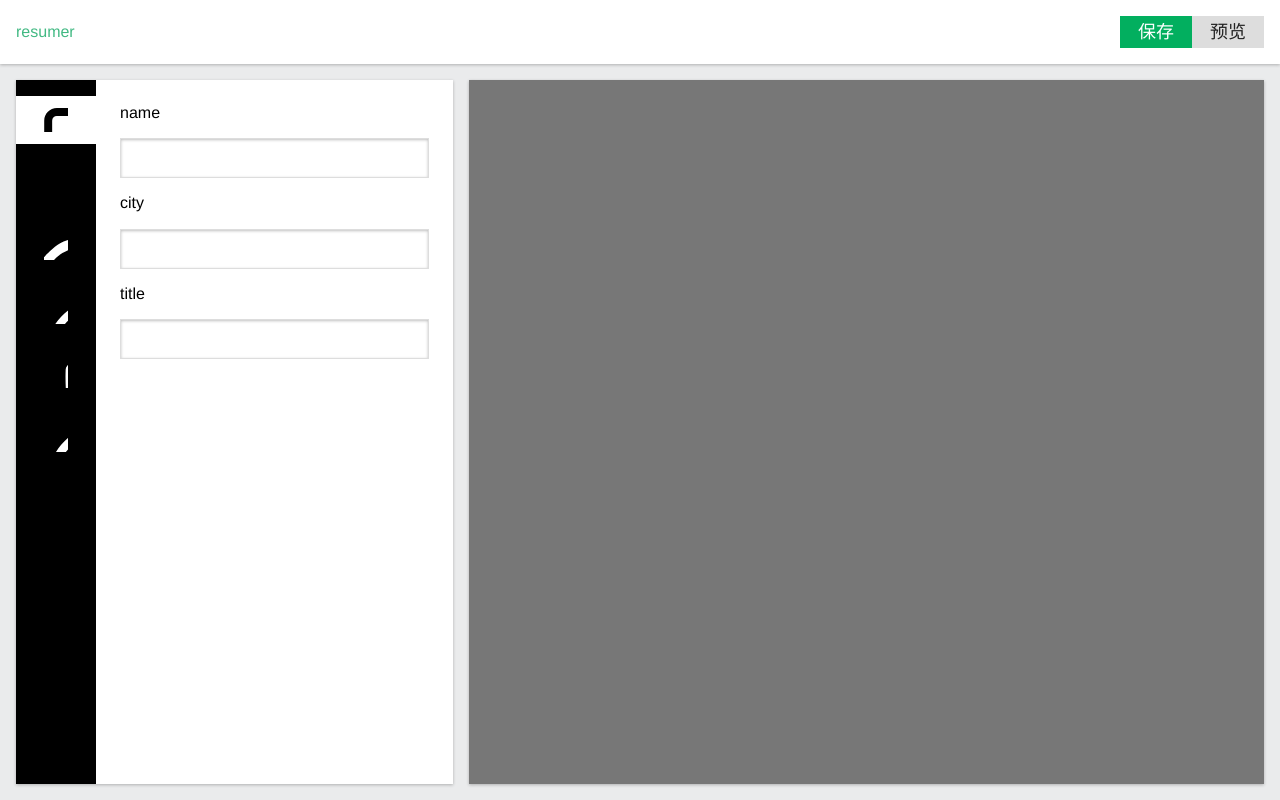
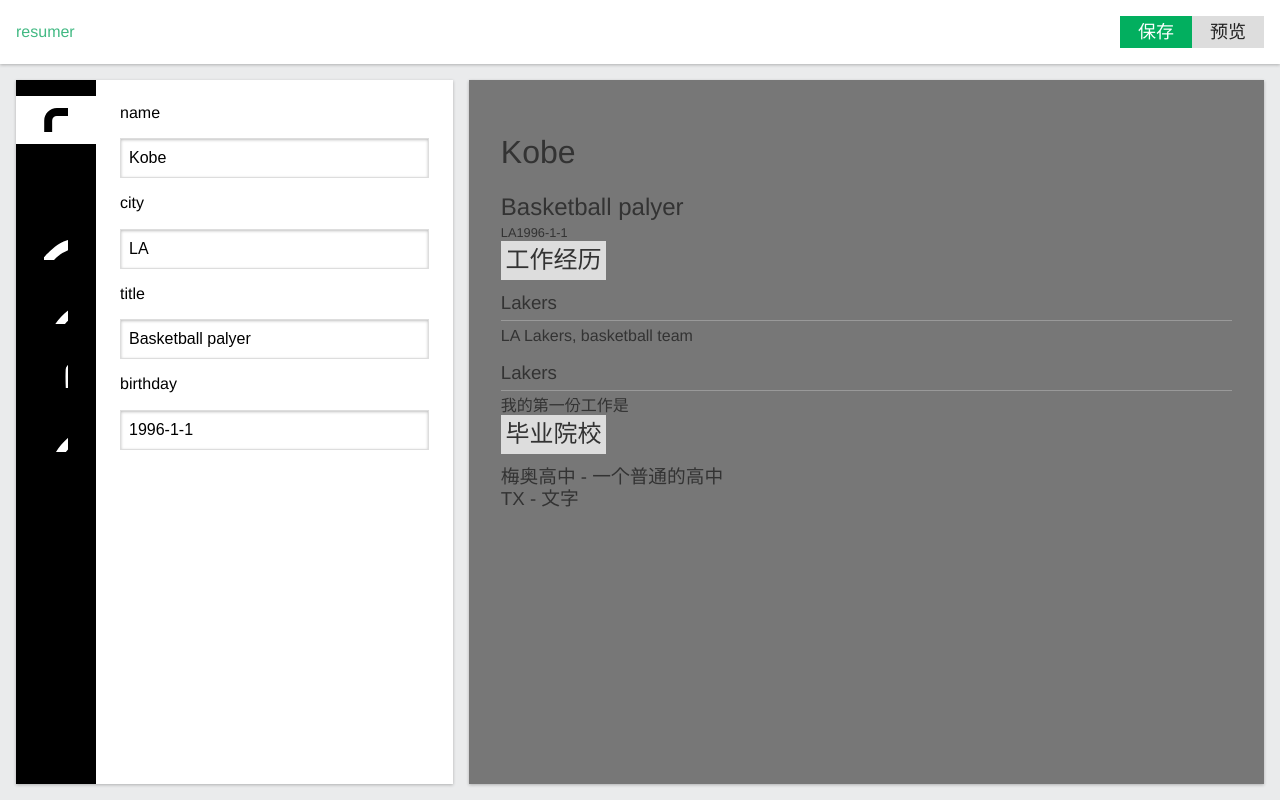
Before and after one commit to 13hoop/YRVuePractice, a Vue app in the folder resumerVue/: page / in a window 1280 px wide. Built offline with nearby package versions, Linux system fonts and the light colour scheme.

Commit message:
vuex done

```diff
--- a/resumerVue/src/components/Preview.vue
+++ b/resumerVue/src/components/Preview.vue
@@ -1,17 +1,104 @@
 <template>
   <div id="preview">
+    <section data-name="profile" v-show="resume.profile">
+      <h1>
+        {{resume.profile.name}}
+      </h1>
+      <h2>
+        {{resume.profile.title}}
+      </h2>
+      <p>
+        <small>{{resume.profile.city}}</small>
+        <small>{{resume.profile.birthday}}</small>
+      </p>
+    </section>
+    <section data-name="workHistory" v-show="resume.workHistory">
+      <h2>工作经历</h2>
+      <ol>
+        <li v-for="item in resume.workHistory">
+          <h3>{{item.company}}</h3>
+          <p v-show="item.content">{{item.content}}</p>
+        </li>
+      </ol>
+    </section>
+    <section data-name="education" v-show="resume.education">
+      <h2>毕业院校</h2>
+      <ol>
+        <li v-for="item in resume.education">
+          <h3>{{item.school}}
+            <span v-show="item.content"> - {{item.content}}</span>
+          </h3>
+        </li>
+      </ol>
+    </section>
   </div>
 </template>
 
 <script>
+import { mapState } from 'vuex'
+
 export default {
-  name: 'Preview'
+  name: 'Preview',
+  computed: mapState({
+    resume: state => state.resume
+  }),
+  created() {
+    console.log(this.resume)
+  }
 }
 </script>
 
-<style>
+<style lang="scss">
 #preview {
   background: lightgray;
   box-shadow: 0 1px 3px 0 rgba(0, 0, 0, 0.25);
+  color: #333;
+  padding: 2em;
+  line-height: 1.2;
+  * {
+    box-sizing: border-box;
+    font-variant: normal;
+    font-weight: normal;
+  }
+  ol {
+    list-style: none;
+  }
+  section-section {
+    margin-top: 2em;
+  }
+  p {
+    white-space: pre-line;
+  }
+  section {
+    > h2:first-child {
+      background: #ddd;
+      display: inline-block;
+      padding: .2em;
+      margin-bottom: .5em;
+    }
+  }
+  section[data-name="profle"] {
+    > h1 {
+      margin: 0.1em 0;
+      font-size: 4em;
+    }
+  }
+  section[data-name="workHistory"] {
+    li + li {
+      margin-top: 1em;
+    }
+    li {
+      h3 {
+        border-bottom: 1px solid #999;
+        padding-bottom: .3em;
+        margin-bottom: .3em;
+      }
+    }
+    section[data-name="education"] {
+      li {
+        line-height: 1.5;
+      }
+    }
+  }
 }
 </style>
--- a/resumerVue/src/store/index.js
+++ b/resumerVue/src/store/index.js
@@ -9,23 +9,24 @@ export default new Vuex.Store({
       resume: {
         config: [
           { field: 'profile', icon: 'id' },
-          { field: 'work history', icon: 'work' },
+          { field: 'workHistory', icon: 'work' },
           { field: 'education', icon: 'book' },
           { field: 'projects', icon: 'heart' },
           { field: 'awards', icon: 'cup' },
           { field: 'contacts', icon: 'phone' },
         ],
         profile: {
-          name: '',
-          city: '',
-          title: ''
+          name: 'Kobe',
+          city: 'LA',
+          title: 'Basketball palyer',
+          birthday: '1996-1-1'
         },
-        'work history': [
-          { company: 'AL', content: '我的第二份工作是' },
-          { company: 'TX', content: '我的第一份工作是' },
+        'workHistory': [
+          { company: 'Lakers', content: 'LA Lakers, basketball team' },
+          { company: 'Lakers', content: '我的第一份工作是' },
         ],
         education: [
-          { school: 'AL', content: '文字'},
+          { school: '梅奥高中', content: '一个普通的高中'},
           { school: 'TX', content: '文字'},
         ],
         projects: [
```
